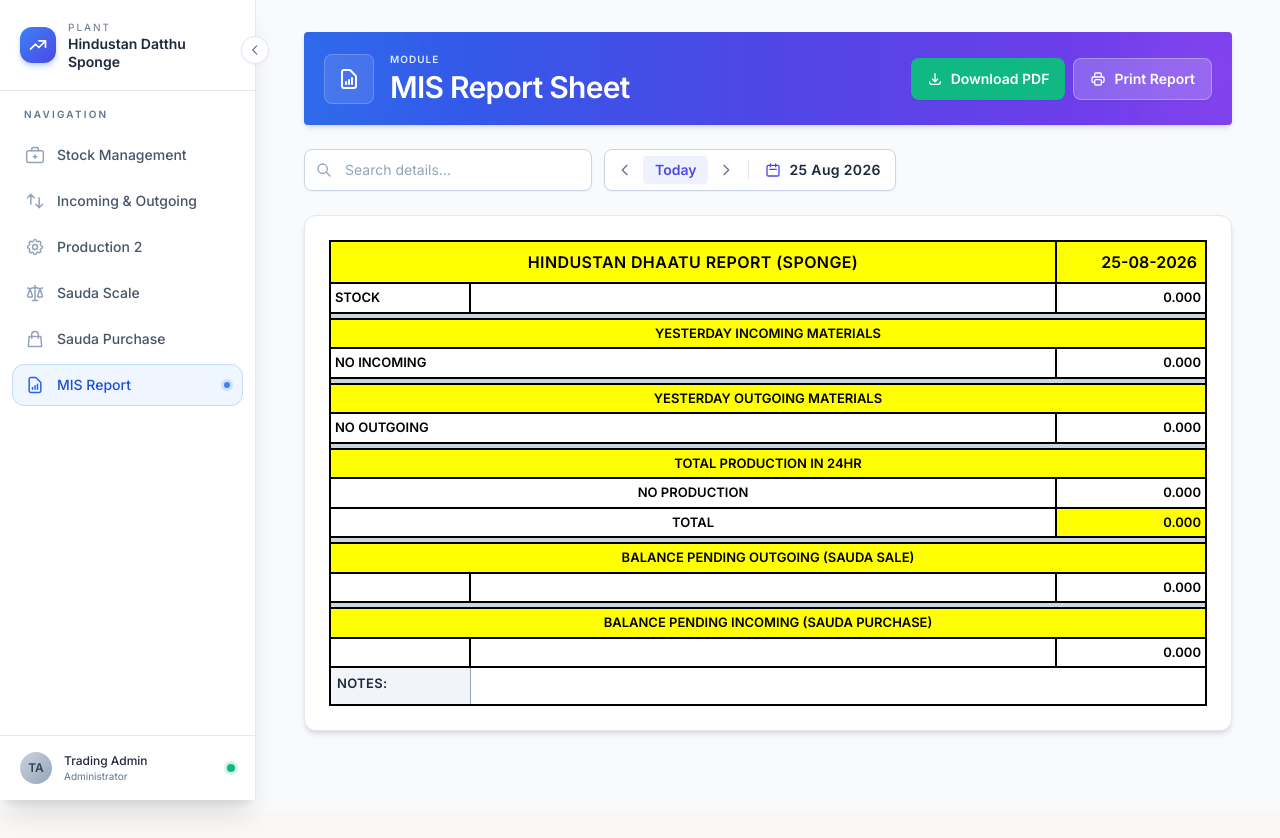
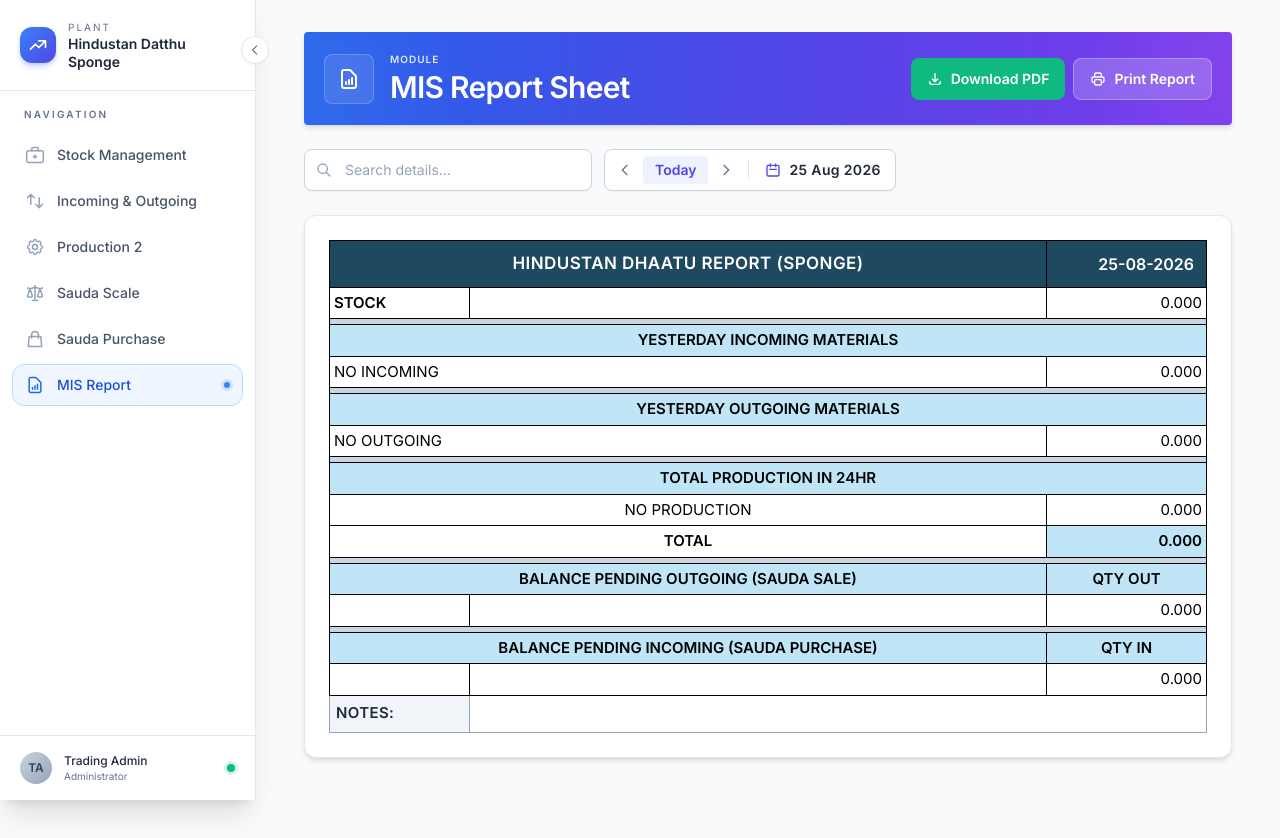
Before and after one commit to jaybhole123/Plants, a React (Vite) app: page /mis-report in a window 1280 px wide. Before the commit the page ends 811 px from the top, so only its background shows below. Built offline with nearby package versions, Linux system fonts and the light colour scheme.

Commit message:
update done

```diff
--- a/src/pages/MisReport.jsx
+++ b/src/pages/MisReport.jsx
@@ -14,6 +14,12 @@
 const formatNumber = (value) => {
   if (value === undefined || value === null || isNaN(Number(value))) return '0.000'
   return Math.round(Number(value)).toFixed(3)
+}
+
+const isZeroValue = (val) => {
+  if (val === undefined || val === null || val === '') return true
+  const num = Number(val)
+  return isNaN(num) || Math.round(num) === 0
 }
 
 const MisReport = () => {
@@ -343,12 +349,13 @@
     setIsDownloading(true)
     try {
       const canvas = await html2canvas(element, {
-        scale: 2,
+        scale: 3,
         useCORS: true,
-        logging: false
+        logging: false,
+        backgroundColor: '#ffffff'
       })
 
-      const imgData = canvas.toDataURL('image/png')
+      const imgData = canvas.toDataURL('image/png', 1.0)
 
       const pdf = new jsPDF('p', 'mm', 'a4')
       const pdfWidth = pdf.internal.pageSize.getWidth()
@@ -456,15 +463,15 @@
       {/* The Report (Printable Sheet Canvas) */}
       <div className="bg-white rounded-xl shadow-md border border-slate-200 overflow-hidden print:border-none print:shadow-none p-3 sm:p-6">
         <div className="overflow-x-auto w-full" ref={reportRef}>
-        <table className="w-full min-w-[650px] border-collapse border-2 border-black text-[13px] font-bold text-black bg-white">
+        <table className="w-full min-w-[700px] border-collapse border border-black text-[15px] font-bold text-black bg-white" style={{ borderSpacing: 0 }}>
 
           {/* Main Header */}
           <thead>
             <tr>
-              <th contentEditable suppressContentEditableWarning colSpan="2" className="bg-[#FFFF00] text-black py-2 px-2 text-center font-extrabold text-[16px] border-2 border-black uppercase tracking-wide">
+              <th contentEditable suppressContentEditableWarning colSpan="2" className="bg-[#1e495f] text-white py-2.5 px-3 text-center font-extrabold text-[17px] border border-black uppercase tracking-wide">
                 HINDUSTAN DHAATU REPORT (SPONGE)
               </th>
-              <th contentEditable suppressContentEditableWarning className="bg-[#FFFF00] text-black py-2 px-2 text-right font-extrabold text-[16px] border-2 border-black w-[150px]">
+              <th contentEditable suppressContentEditableWarning className="bg-[#1e495f] text-white py-2.5 px-3 text-right font-extrabold text-[16px] border border-black w-[160px]">
                 {formattedDate}
               </th>
             </tr>
@@ -472,217 +479,253 @@
 
           <tbody>
             {/* STOCK SECTION */}
-            {orderedRawStock.map(([material, qty], idx) => (
+            {orderedRawStock.map(([material, qty], idx) => {
+              const isZero = isZeroValue(qty)
+              const fontClass = isZero ? "font-normal" : "font-bold"
+              return (
                 <tr key={`rawstock-${material}`} className="group cursor-move" draggable onDragStart={(e) => handleDragStart(e, idx, 'rawstock')} onDragOver={handleDragOver} onDrop={(e) => handleDrop(e, idx, 'rawstock', orderedRawStock, setOrderedRawStock)}>
                   {idx === 0 && (
-                  <td contentEditable suppressContentEditableWarning rowSpan={orderedRawStock.length + orderedCoalStock.length} className="font-bold border-2 border-black p-1 align-top w-[140px] uppercase">
+                    <td contentEditable suppressContentEditableWarning rowSpan={orderedRawStock.length + orderedCoalStock.length} className="font-bold border border-black p-1 align-top w-[140px] uppercase">
                       STOCK
                     </td>
                   )}
-                <td contentEditable suppressContentEditableWarning className="font-bold border-2 border-black p-1 uppercase relative w-[60%]">
+                  <td contentEditable suppressContentEditableWarning className={`${fontClass} border border-black p-1 uppercase relative w-[60%]`}>
                     <HideButton rowKey={`rawstock-${material}`} />
                     {material}
                   </td>
-                <td contentEditable suppressContentEditableWarning className="font-bold border-2 border-black p-1 text-right">{formatNumber(qty)}</td>
+                  <td contentEditable suppressContentEditableWarning className={`${fontClass} border border-black p-1 text-right`}>{formatNumber(qty)}</td>
                 </tr>
-            ))}
+              )
+            })}
 
-            {orderedCoalStock.map(([material, qty], idx) => (
+            {orderedCoalStock.map(([material, qty], idx) => {
+              const isZero = isZeroValue(qty)
+              const fontClass = isZero ? "font-normal" : "font-bold"
+              return (
                 <tr key={`coalstock-${material}`} className="group cursor-move" draggable onDragStart={(e) => handleDragStart(e, idx, 'coalstock')} onDragOver={handleDragOver} onDrop={(e) => handleDrop(e, idx, 'coalstock', orderedCoalStock, setOrderedCoalStock)}>
                   {orderedRawStock.length === 0 && idx === 0 && (
-                  <td contentEditable suppressContentEditableWarning rowSpan={orderedCoalStock.length} className="font-bold border-2 border-black p-1 align-top w-[140px] uppercase">
+                    <td contentEditable suppressContentEditableWarning rowSpan={orderedCoalStock.length} className="font-bold border border-black p-1 align-top w-[140px] uppercase">
                       STOCK
                     </td>
                   )}
-                <td contentEditable suppressContentEditableWarning className="font-bold border-2 border-black p-1 uppercase relative w-[60%]">
+                  <td contentEditable suppressContentEditableWarning className={`${fontClass} border border-black p-1 uppercase relative w-[60%]`}>
                     <HideButton rowKey={`coalstock-${material}`} />
                     {material}
                   </td>
-                <td contentEditable suppressContentEditableWarning className="font-bold border-2 border-black p-1 text-right">{formatNumber(qty)}</td>
+                  <td contentEditable suppressContentEditableWarning className={`${fontClass} border border-black p-1 text-right`}>{formatNumber(qty)}</td>
                 </tr>
-            ))}
+              )
+            })}
 
             {orderedRawStock.length === 0 && orderedCoalStock.length === 0 && (
               <tr>
-                <td contentEditable suppressContentEditableWarning className="font-bold border-2 border-black p-1 align-top w-[140px] uppercase">STOCK</td>
-                <td contentEditable suppressContentEditableWarning className="border-2 border-black p-1 uppercase"></td>
-                <td contentEditable suppressContentEditableWarning className="border-2 border-black p-1 text-right">0.000</td>
+                <td contentEditable suppressContentEditableWarning className="font-bold border border-black p-1 align-top w-[140px] uppercase">STOCK</td>
+                <td contentEditable suppressContentEditableWarning className="font-normal border border-black p-1 uppercase"></td>
+                <td contentEditable suppressContentEditableWarning className="font-normal border border-black p-1 text-right">0.000</td>
               </tr>
             )}
 
             {/* SEPARATOR */}
             <tr>
-              <td colSpan="3" className="border-2 border-black bg-slate-300 h-[6px]"></td>
+              <td colSpan="3" className="border border-black bg-slate-300 h-[6px]"></td>
             </tr>
 
             {/* YESTERDAY INCOMING MATERIALS */}
             <tr>
-              <td contentEditable suppressContentEditableWarning colSpan="3" className="bg-[#FFFF00] text-black font-bold text-center p-1 border-2 border-black uppercase">
+              <td contentEditable suppressContentEditableWarning colSpan="3" className="bg-[#bfe5f7] text-black font-bold text-center p-1 border border-black uppercase">
                 YESTERDAY INCOMING MATERIALS
               </td>
             </tr>
-            {orderedIncoming.map((item, idx) => (
+            {orderedIncoming.map((item, idx) => {
+              const isZero = isZeroValue(item.qty)
+              const fontClass = isZero ? "font-normal" : "font-bold"
+              return (
                 <tr key={`inc-${item.material}`} className="group cursor-move" draggable onDragStart={(e) => handleDragStart(e, idx, 'incoming')} onDragOver={handleDragOver} onDrop={(e) => handleDrop(e, idx, 'incoming', orderedIncoming, setOrderedIncoming)}>
-                <td contentEditable suppressContentEditableWarning colSpan="2" className="border-2 border-black p-1 font-bold uppercase relative">
+                  <td contentEditable suppressContentEditableWarning colSpan="2" className={`border border-black p-1 ${fontClass} uppercase relative`}>
                     <HideButton rowKey={`inc-${item.material}`} />
                     {item.material}
                   </td>
-                <td contentEditable suppressContentEditableWarning className="border-2 border-black p-1 text-right font-bold">{formatNumber(item.qty)}</td>
+                  <td contentEditable suppressContentEditableWarning className={`border border-black p-1 text-right ${fontClass}`}>{formatNumber(item.qty)}</td>
                 </tr>
-            ))}
+              )
+            })}
             {orderedIncoming.length === 0 && (
               <tr>
-                <td contentEditable suppressContentEditableWarning colSpan="2" className="border-2 border-black p-1 font-bold uppercase">NO INCOMING</td>
-                <td contentEditable suppressContentEditableWarning className="border-2 border-black p-1 text-right font-bold">0.000</td>
+                <td contentEditable suppressContentEditableWarning colSpan="2" className="border border-black p-1 font-normal uppercase">NO INCOMING</td>
+                <td contentEditable suppressContentEditableWarning className="border border-black p-1 text-right font-normal">0.000</td>
               </tr>
             )}
 
             {/* SEPARATOR */}
             <tr>
-              <td colSpan="3" className="border-2 border-black bg-slate-300 h-[6px]"></td>
+              <td colSpan="3" className="border border-black bg-slate-300 h-[6px]"></td>
             </tr>
 
             {/* YESTERDAY OUTGOING MATERIALS */}
             <tr>
-              <td contentEditable suppressContentEditableWarning colSpan="3" className="bg-[#FFFF00] text-black font-bold text-center p-1 border-2 border-black uppercase">
+              <td contentEditable suppressContentEditableWarning colSpan="3" className="bg-[#bfe5f7] text-black font-bold text-center p-1 border border-black uppercase">
                 YESTERDAY OUTGOING MATERIALS
               </td>
             </tr>
-            {orderedOutgoing.map((item, idx) => (
+            {orderedOutgoing.map((item, idx) => {
+              const isZero = isZeroValue(item.qty)
+              const fontClass = isZero ? "font-normal" : "font-bold"
+              return (
                 <tr key={`out-${item.material}`} className="group cursor-move" draggable onDragStart={(e) => handleDragStart(e, idx, 'outgoing')} onDragOver={handleDragOver} onDrop={(e) => handleDrop(e, idx, 'outgoing', orderedOutgoing, setOrderedOutgoing)}>
-                <td contentEditable suppressContentEditableWarning colSpan="2" className="border-2 border-black p-1 font-bold uppercase relative">
+                  <td contentEditable suppressContentEditableWarning colSpan="2" className={`border border-black p-1 ${fontClass} uppercase relative`}>
                     <HideButton rowKey={`out-${item.material}`} />
                     {item.material}
                   </td>
-                <td contentEditable suppressContentEditableWarning className="border-2 border-black p-1 text-right font-bold">{formatNumber(item.qty)}</td>
+                  <td contentEditable suppressContentEditableWarning className={`border border-black p-1 text-right ${fontClass}`}>{formatNumber(item.qty)}</td>
                 </tr>
-            ))}
+              )
+            })}
             {orderedOutgoing.length === 0 && (
               <tr>
-                <td contentEditable suppressContentEditableWarning colSpan="2" className="border-2 border-black p-1 font-bold uppercase">NO OUTGOING</td>
-                <td contentEditable suppressContentEditableWarning className="border-2 border-black p-1 text-right font-bold">0.000</td>
+                <td contentEditable suppressContentEditableWarning colSpan="2" className="border border-black p-1 font-normal uppercase">NO OUTGOING</td>
+                <td contentEditable suppressContentEditableWarning className="border border-black p-1 text-right font-normal">0.000</td>
               </tr>
             )}
 
             {/* SEPARATOR */}
             <tr>
-              <td colSpan="3" className="border-2 border-black bg-slate-300 h-[6px]"></td>
+              <td colSpan="3" className="border border-black bg-slate-300 h-[6px]"></td>
             </tr>
 
             {/* TOTAL PRODUCTION IN 24HR */}
             <tr>
-              <td contentEditable suppressContentEditableWarning colSpan="3" className="bg-[#FFFF00] text-black font-bold text-center p-1 border-2 border-black uppercase">
+              <td contentEditable suppressContentEditableWarning colSpan="3" className="bg-[#bfe5f7] text-black font-bold text-center p-1 border border-black uppercase">
                 TOTAL PRODUCTION IN 24HR
               </td>
             </tr>
             {orderedProduction.map(([metric, values], idx) => {
-              let gradeStr = metric.replace(/"/g, '')
-              let matStr = "SPONGE IRON"
-              if (gradeStr.includes(' GRADE')) {
-                const parts = gradeStr.split(' GRADE')
-                gradeStr = parts[0] + ' Grade'
-                matStr = parts[1] || 'SPONGE IRON'
+              // Extract percentage if present, e.g. '"A" GRADE (85.07%)' -> grade: 'A GRADE', pct: '(85.07%)'
+              let cleanMetric = metric.replace(/"/g, '').trim()
+              let pctStr = ''
+              const pctMatch = cleanMetric.match(/\(([^)]+%)\)/)
+              if (pctMatch) {
+                pctStr = ` ${pctMatch[0]}`
+                cleanMetric = cleanMetric.replace(pctMatch[0], '').trim()
               }
+              const gradeStr = `${cleanMetric}${pctStr}`
+              const matStr = "SPONGE IRON"
+
+              const isZero = isZeroValue(values.total)
+              const fontClass = isZero ? "font-normal" : "font-bold"
               return (
                 <tr key={`prod-${metric}`} className="group cursor-move" draggable onDragStart={(e) => handleDragStart(e, idx, 'production')} onDragOver={handleDragOver} onDrop={(e) => handleDrop(e, idx, 'production', orderedProduction, setOrderedProduction)}>
-                  <td contentEditable suppressContentEditableWarning className="border-2 border-black p-1 uppercase text-center relative w-[140px]">
+                  <td contentEditable suppressContentEditableWarning className={`border border-black p-1 uppercase text-center relative w-[180px] ${fontClass}`}>
                     <HideButton rowKey={`prod-${metric}`} />
                     {gradeStr}
                   </td>
-                  <td contentEditable suppressContentEditableWarning className="border-2 border-black p-1 uppercase relative w-[60%]">
+                  <td contentEditable suppressContentEditableWarning className={`border border-black p-1 uppercase relative w-[60%] ${fontClass}`}>
                     {matStr}
                   </td>
-                  <td contentEditable suppressContentEditableWarning className="border-2 border-black p-1 text-right font-bold">{formatNumber(values.total)}</td>
+                  <td contentEditable suppressContentEditableWarning className={`border border-black p-1 text-right ${fontClass}`}>{formatNumber(values.total)}</td>
                 </tr>
               )
             })}
             {orderedProduction.length === 0 && (
               <tr>
-                <td contentEditable suppressContentEditableWarning colSpan="2" className="border-2 border-black p-1 text-center font-bold uppercase">NO PRODUCTION</td>
-                <td contentEditable suppressContentEditableWarning className="border-2 border-black p-1 text-right font-bold">0.000</td>
+                <td contentEditable suppressContentEditableWarning colSpan="2" className="border border-black p-1 text-center font-normal uppercase">NO PRODUCTION</td>
+                <td contentEditable suppressContentEditableWarning className="border border-black p-1 text-right font-normal">0.000</td>
               </tr>
             )}
             {/* Total Row */}
             <tr>
-              <td contentEditable suppressContentEditableWarning colSpan="2" className="border-2 border-black font-bold p-1 text-center uppercase">TOTAL</td>
-              <td contentEditable suppressContentEditableWarning className="bg-[#FFFF00] border-2 border-black font-bold p-1 text-right">
+              <td contentEditable suppressContentEditableWarning colSpan="2" className="border border-black font-bold p-1 text-center uppercase">TOTAL</td>
+              <td contentEditable suppressContentEditableWarning className="bg-[#bfe5f7] border border-black font-bold p-1 text-right">
                 {formatNumber(prodTotalAllFiltered)}
               </td>
             </tr>
 
             {/* SEPARATOR */}
             <tr>
-              <td colSpan="3" className="border-2 border-black bg-slate-300 h-[6px]"></td>
+              <td colSpan="3" className="border border-black bg-slate-300 h-[6px]"></td>
             </tr>
 
             {/* BALANCE PENDING OUTGOING (SAUDA SALE) */}
             <tr>
-              <td contentEditable suppressContentEditableWarning colSpan="3" className="bg-[#FFFF00] text-black font-bold text-center p-1 border-2 border-black uppercase">
+              <td contentEditable suppressContentEditableWarning colSpan="2" className="bg-[#bfe5f7] text-black font-bold text-center p-1 border border-black uppercase">
                 BALANCE PENDING OUTGOING (SAUDA SALE)
               </td>
+              <td contentEditable suppressContentEditableWarning className="bg-[#bfe5f7] text-black font-bold text-center p-1 border border-black uppercase">
+                QTY OUT
+              </td>
             </tr>
-            {orderedSaudaSale.map((item, idx) => (
+            {orderedSaudaSale.map((item, idx) => {
+              const isZero = isZeroValue(item.balPending)
+              const fontClass = isZero ? "font-normal" : "font-bold"
+              return (
                 <tr key={`sale-${item.itemName || idx}`} className="group cursor-move" draggable onDragStart={(e) => handleDragStart(e, idx, 'saudaSale')} onDragOver={handleDragOver} onDrop={(e) => handleDrop(e, idx, 'saudaSale', orderedSaudaSale, setOrderedSaudaSale)}>
-                <td className="border-2 border-black p-1"></td>
-                <td contentEditable suppressContentEditableWarning className="font-bold border-2 border-black p-1 uppercase relative">
+                  <td className="border border-black p-1"></td>
+                  <td contentEditable suppressContentEditableWarning className={`${fontClass} border border-black p-1 uppercase relative`}>
                     <HideButton rowKey={`sale-${item.itemName || idx}`} />
                     {item.itemName}
                   </td>
-                <td contentEditable suppressContentEditableWarning className="font-bold border-2 border-black p-1 text-right">{formatNumber(item.balPending)}</td>
+                  <td contentEditable suppressContentEditableWarning className={`${fontClass} border border-black p-1 text-right`}>{formatNumber(item.balPending)}</td>
                 </tr>
-            ))}
+              )
+            })}
             {orderedSaudaSale.length > 0 && (
               <tr>
-                <td className="border-2 border-black p-1"></td>
-                <td contentEditable suppressContentEditableWarning className="font-bold border-2 border-black p-1 text-center uppercase">TOTAL</td>
-                <td contentEditable suppressContentEditableWarning className="bg-[#FFFF00] border-2 border-black font-bold p-1 text-right">
+                <td className="border border-black p-1"></td>
+                <td contentEditable suppressContentEditableWarning className="font-bold border border-black p-1 text-center uppercase">TOTAL</td>
+                <td contentEditable suppressContentEditableWarning className="bg-[#bfe5f7] border border-black font-bold p-1 text-right">
                   {formatNumber(orderedSaudaSale.reduce((sum, item) => sum + Number(item.balPending), 0))}
                 </td>
               </tr>
             )}
             {orderedSaudaSale.length === 0 && (
               <tr>
-                <td className="border-2 border-black p-1"></td>
-                <td contentEditable suppressContentEditableWarning className="font-bold border-2 border-black p-1 uppercase"></td>
-                <td contentEditable suppressContentEditableWarning className="font-bold border-2 border-black p-1 text-right">0.000</td>
+                <td className="border border-black p-1"></td>
+                <td contentEditable suppressContentEditableWarning className="font-normal border border-black p-1 uppercase"></td>
+                <td contentEditable suppressContentEditableWarning className="font-normal border border-black p-1 text-right">0.000</td>
               </tr>
             )}
 
             {/* SEPARATOR */}
             <tr>
-              <td colSpan="3" className="border-2 border-black bg-slate-300 h-[6px]"></td>
+              <td colSpan="3" className="border border-black bg-slate-300 h-[6px]"></td>
             </tr>
 
             {/* BALANCE PENDING INCOMING (SAUDA PURCHASE) */}
             <tr>
-              <td contentEditable suppressContentEditableWarning colSpan="3" className="bg-[#FFFF00] text-black font-bold text-center p-1 border-2 border-black uppercase">
+              <td contentEditable suppressContentEditableWarning colSpan="2" className="bg-[#bfe5f7] text-black font-bold text-center p-1 border border-black uppercase">
                 BALANCE PENDING INCOMING (SAUDA PURCHASE)
               </td>
+              <td contentEditable suppressContentEditableWarning className="bg-[#bfe5f7] text-black font-bold text-center p-1 border border-black uppercase">
+                QTY IN
+              </td>
             </tr>
-            {orderedSaudaPurchase.map((item, idx) => (
+            {orderedSaudaPurchase.map((item, idx) => {
+              const isZero = isZeroValue(item.balPending)
+              const fontClass = isZero ? "font-normal" : "font-bold"
+              return (
                 <tr key={`pur-${item.itemName || idx}`} className="group cursor-move" draggable onDragStart={(e) => handleDragStart(e, idx, 'saudaPurchase')} onDragOver={handleDragOver} onDrop={(e) => handleDrop(e, idx, 'saudaPurchase', orderedSaudaPurchase, setOrderedSaudaPurchase)}>
-                <td className="border-2 border-black p-1"></td>
-                <td contentEditable suppressContentEditableWarning className="font-bold border-2 border-black p-1 uppercase relative">
+                  <td className="border border-black p-1"></td>
+                  <td contentEditable suppressContentEditableWarning className={`${fontClass} border border-black p-1 uppercase relative`}>
                     <HideButton rowKey={`pur-${item.itemName || idx}`} />
                     {item.itemName}
                   </td>
-                <td contentEditable suppressContentEditableWarning className="font-bold border-2 border-black p-1 text-right">{formatNumber(item.balPending)}</td>
+                  <td contentEditable suppressContentEditableWarning className={`${fontClass} border border-black p-1 text-right`}>{formatNumber(item.balPending)}</td>
                 </tr>
-            ))}
+              )
+            })}
             {orderedSaudaPurchase.length > 0 && (
               <tr>
-                <td className="border-2 border-black p-1"></td>
-                <td contentEditable suppressContentEditableWarning className="font-bold border-2 border-black p-1 text-center uppercase">TOTAL</td>
-                <td contentEditable suppressContentEditableWarning className="bg-[#FFFF00] border-2 border-black font-bold p-1 text-right">
+                <td className="border border-black p-1"></td>
+                <td contentEditable suppressContentEditableWarning className="font-bold border border-black p-1 text-center uppercase">TOTAL</td>
+                <td contentEditable suppressContentEditableWarning className="bg-[#bfe5f7] border border-black font-bold p-1 text-right">
                   {formatNumber(orderedSaudaPurchase.reduce((sum, item) => sum + Number(item.balPending), 0))}
                 </td>
               </tr>
             )}
             {orderedSaudaPurchase.length === 0 && (
               <tr>
-                <td className="border-2 border-black p-1"></td>
-                <td contentEditable suppressContentEditableWarning className="font-bold border-2 border-black p-1 uppercase"></td>
-                <td contentEditable suppressContentEditableWarning className="font-bold border-2 border-black p-1 text-right">0.000</td>
+                <td className="border border-black p-1"></td>
+                <td contentEditable suppressContentEditableWarning className="font-normal border border-black p-1 uppercase"></td>
+                <td contentEditable suppressContentEditableWarning className="font-normal border border-black p-1 text-right">0.000</td>
                </tr>
             )}
 
```
Also changed, not shown: src/components/ImageOcrUploader.jsx (+8 -26 lines), src/components/Navbar.jsx (+0 -24 lines), src/pages/ItemTransfer.jsx (+0 -26 lines), src/pages/Production2.jsx (+1 -29 lines). Lines whose indentation alone changed are shown as unchanged.
